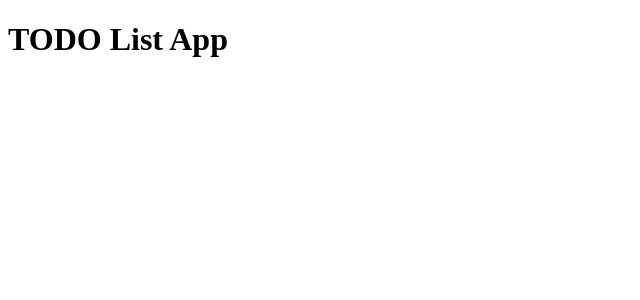
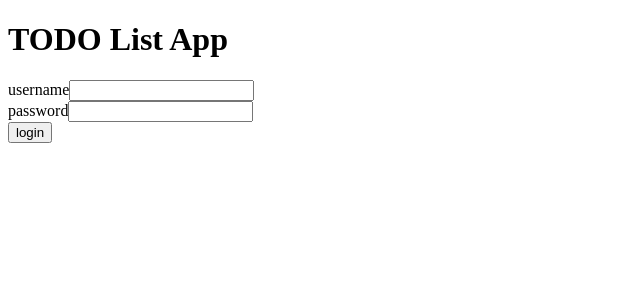
Before and after one commit to michaelmagen/Collaborative-Todo-List, a React (Create React App) app in the folder frontend-collab-todo-list/: page / in a window 1280 px wide. Shown: the top 300 px of the page, without its empty margins (0-640 px from the left). Built offline with nearby package versions, Linux system fonts and the light colour scheme.

Commit message:
Added local storage for login token

```diff
--- a/frontend-collab-todo-list/src/App.js
+++ b/frontend-collab-todo-list/src/App.js
@@ -1,10 +1,62 @@
+import { useState, useEffect } from 'react'
+import LoginForm from "./components/LoginForm"
+import loginService from "./services/login"
 
 function App() {
+  const [username, setUsername] = useState('')
+  const [password, setPassword] = useState('')
+  const [user, setUser] = useState(null)
+
+  useEffect(() => {
+    const loggedUserJSON = window.localStorage.getItem('loggedListappUser')
+    if (loggedUserJSON) {
+      const user = JSON.parse(loggedUserJSON)
+      setUser(user)
+      loginService.setToken(user.token)
+    }
+  }, [])
+
+  const handleLogin = async (event) => {
+    event.preventDefault()
+
+    try {
+      const user = await loginService.login({
+        username, password,
+      })
+
+      window.localStorage.setItem(
+        'loggedListappUser', JSON.stringify(user)
+      )
+
+      loginService.setToken(user.token)
+      setUser(user)
+      setUsername('')
+      setPassword('')
+    } catch (exception) {
+      console.log('Wrong credentials')
+      setTimeout(() => {
+        console.log('display some error message');
+      }, 5000)
+    }
+  }
+
   return (
     <div>
       <h1>TODO List App</h1>
-    </div>
+      {user === null ?
+        <LoginForm
+            handleLogin={handleLogin}
+            username={username}
+            password={password}
+            setPassword={setPassword}
+            setUsername={setUsername}
+            /> :
+        <div>
+          <p>{user.name} logged-in</p>
+        </div>
+      }
+      </div>
   )
 }
 
-export default App;
+export default App
--- /dev/null
+++ b/frontend-collab-todo-list/src/components/LoginForm.js
@@ -0,0 +1,25 @@
+const LoginForm = ({ handleLogin, username, password, setPassword, setUsername}) => (
+    <form onSubmit={handleLogin}>
+    <div>
+      username
+        <input
+        type="text"
+        value={username}
+        name="Username"
+        onChange={({ target }) => setUsername(target.value)}
+      />
+    </div>
+    <div>
+      password
+        <input
+        type="password"
+        value={password}
+        name="Password"
+        onChange={({ target }) => setPassword(target.value)}
+      />
+    </div>
+    <button type="submit">login</button>
+  </form>
+)
+
+export default LoginForm
--- a/frontend-collab-todo-list/src/services/login.js
+++ b/frontend-collab-todo-list/src/services/login.js
@@ -1,9 +1,20 @@
 import axios from 'axios'
 const baseUrl = '/api/login'
+
+let token = null
+
+const setToken = newToken => {
+  token = `bearer ${newToken}`
+}
 
 const login = async credentials => {
   const response = await axios.post(baseUrl, credentials)
   return response.data
 }
 
-export default login
+const loginService = {
+  login,
+  setToken
+}
+
+export default loginService
```
Also changed, not shown: frontend-collab-todo-list/src/services/users.js (+19 -0 lines), 1 other file (tests, documents, lock files or other folders).
